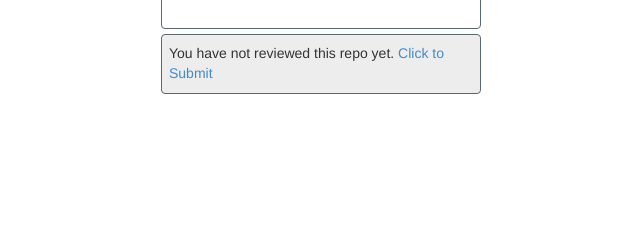
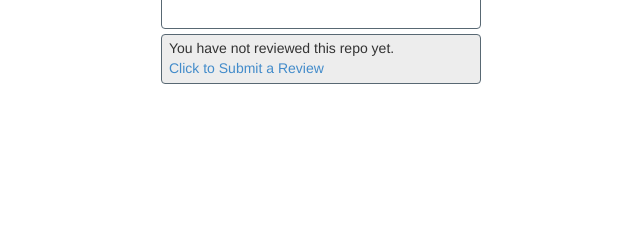
Before and after one commit to taddeimania/hackathon, a Django app: template reporanker/templates/reporanker/repo_detail.html in a window 1280 px wide. Shown: the part 169-409 px from the top of the page, without its empty margins (319-959 px from the left). Run offline with Django 3.2, Linux system fonts and the light colour scheme; the template is opened without the code that fills it, so the values that code supplies are empty; parts of the project's set-up code (start-up, migrations or seed data) failed here and were passed over; some libraries are stand-ins or nearby versions; some web fonts are replaced.

Commit message:
Tech Debt: Not yet reviewed styling

```diff
--- a/reporanker/static/reporanker/css/less/reporanker.less
+++ b/reporanker/static/reporanker/css/less/reporanker.less
@@ -217,6 +217,13 @@ html, body {
 .detail-review-none {
     .detail-review;
     padding-bottom: 0px;
+    .detail-review-none-text {
+        margin-top: -5px;
+    }
+    .detail-review-none-link {
+        margin-top: -10px;
+        margin-bottom: 5px;
+    }
 }
 
 .octo-icon-detail {
--- a/reporanker/static/reporanker/css/reporanker.css
+++ b/reporanker/static/reporanker/css/reporanker.css
@@ -189,6 +189,13 @@ body {
   padding-bottom: 5px;
   padding-bottom: 0px;
 }
+.detail-review-none .detail-review-none-text {
+  margin-top: -5px;
+}
+.detail-review-none .detail-review-none-link {
+  margin-top: -10px;
+  margin-bottom: 5px;
+}
 .octo-icon-detail {
   float: right;
   position: relative;
--- a/reporanker/templates/reporanker/repo_detail.html
+++ b/reporanker/templates/reporanker/repo_detail.html
@@ -29,7 +29,7 @@
 
     {% if not user_reviewed %}
     <div class="detail-review-none">
-      <p>You have not reviewed this repo yet. <a href="{% url 'repo-review-view' object.id %}">Click to Submit</a></p>
+      <p class="detail-review-none-text">You have not reviewed this repo yet. <a href="{% url 'repo-review-view' object.id %}"></p><p class="detail-review-none-link">Click to Submit a Review</a></p>
     </div>
     {% endif %}
 
```
